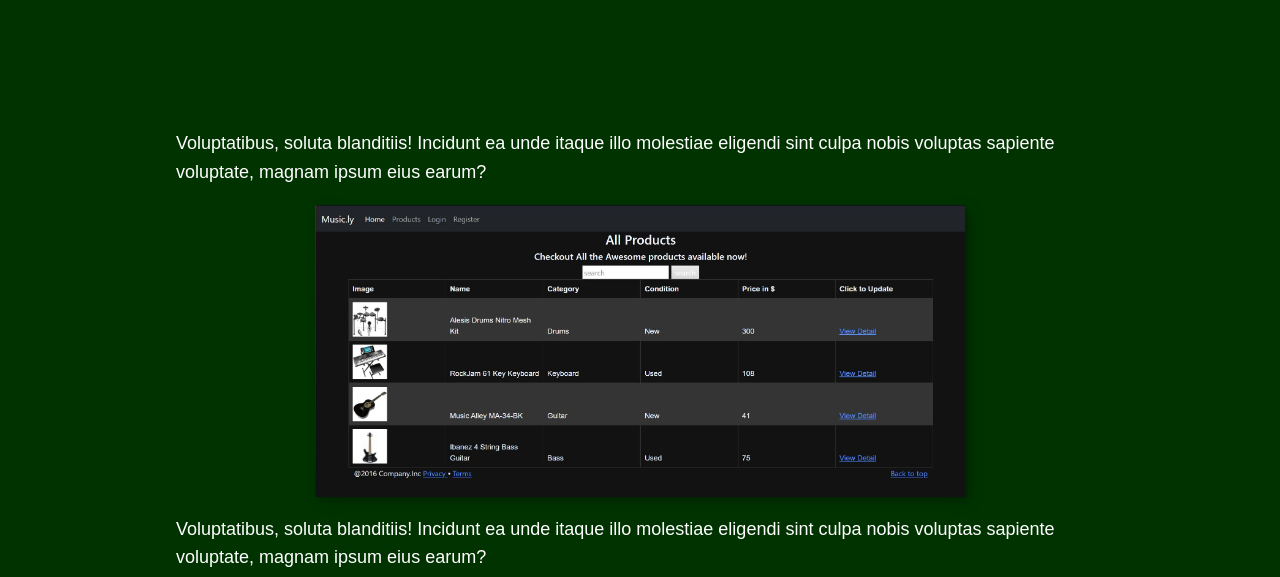
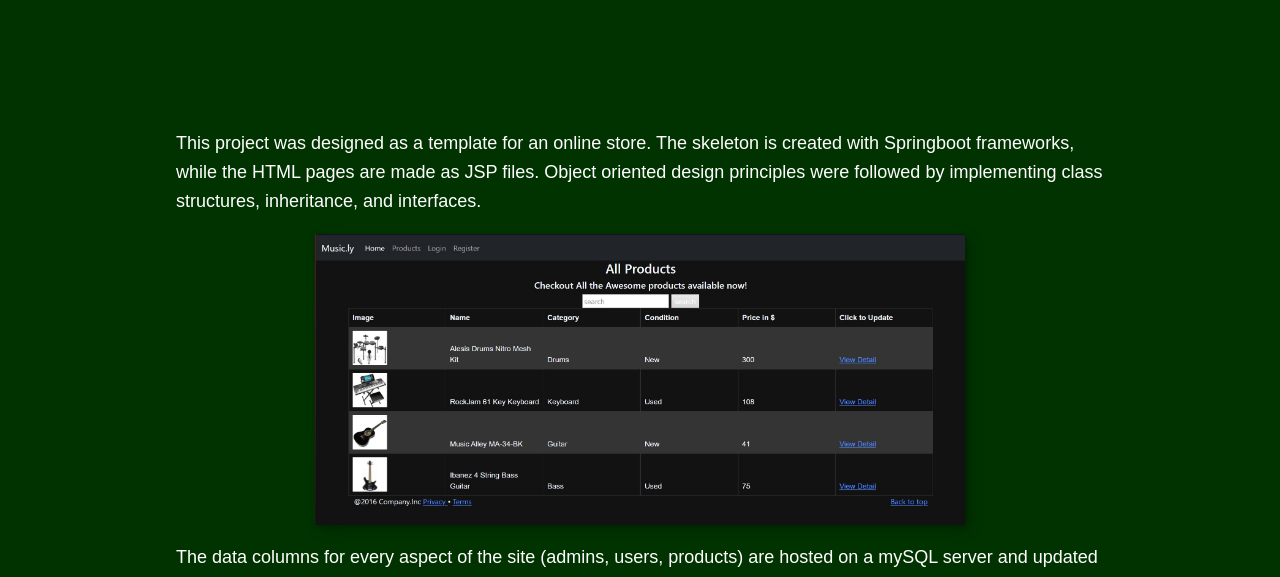
Before and after one commit to J-Baka/J-Baka.github.io, a plain HTML site: page portfolio-musicstore.html in a window 1280 px wide. Shown: the part 370-947 px from the top of the page. Drawn offline with Linux system fonts and the light colour scheme; a web font is replaced by a local one.

Commit message:
Project Specifics

```diff
--- a/portfolio-musicstore.html
+++ b/portfolio-musicstore.html
@@ -43,13 +43,14 @@
         </section>
 
         <div class="portfolio-item-individual">
-            <p>Voluptatibus, soluta blanditiis! Incidunt ea unde itaque illo molestiae eligendi
-                sint culpa nobis voluptas sapiente voluptate, magnam ipsum eius earum?</p>
+            <p>This project was designed as a template for an online store. The skeleton is created with Springboot
+                frameworks, while the HTML pages are made as JSP files. Object oriented design principles were followed
+            by implementing class structures, inheritance, and interfaces.</p>
 
             <img src="img/portfolio-musicstore-2.JPG" alt="">
 
-            <p>Voluptatibus, soluta blanditiis! Incidunt ea unde itaque illo molestiae eligendi
-                sint culpa nobis voluptas sapiente voluptate, magnam ipsum eius earum?</p>
+            <p>The data columns for every aspect of the site (admins, users, products) are hosted on a mySQL server
+                and updated in real time. The project itself is launched to localhost through the use of Tomcat</p>
         </div>
 
 
@@ -67,7 +68,7 @@
                 </li>
 
                 <li class="social-list__item">
-                    <a class="social-list__link" href="https://github.com/J-Baka">
+                    <a class="social-list__link" href="https://github.com/J-Baka/MusicStore">
                         <i class="fab fa-github-square"></i>
                     </a>
                 </li>
```
Also changed, not shown: portfolio-snake.html (+4 -6 lines), portfolio-taskmanager.html (+6 -5 lines).
